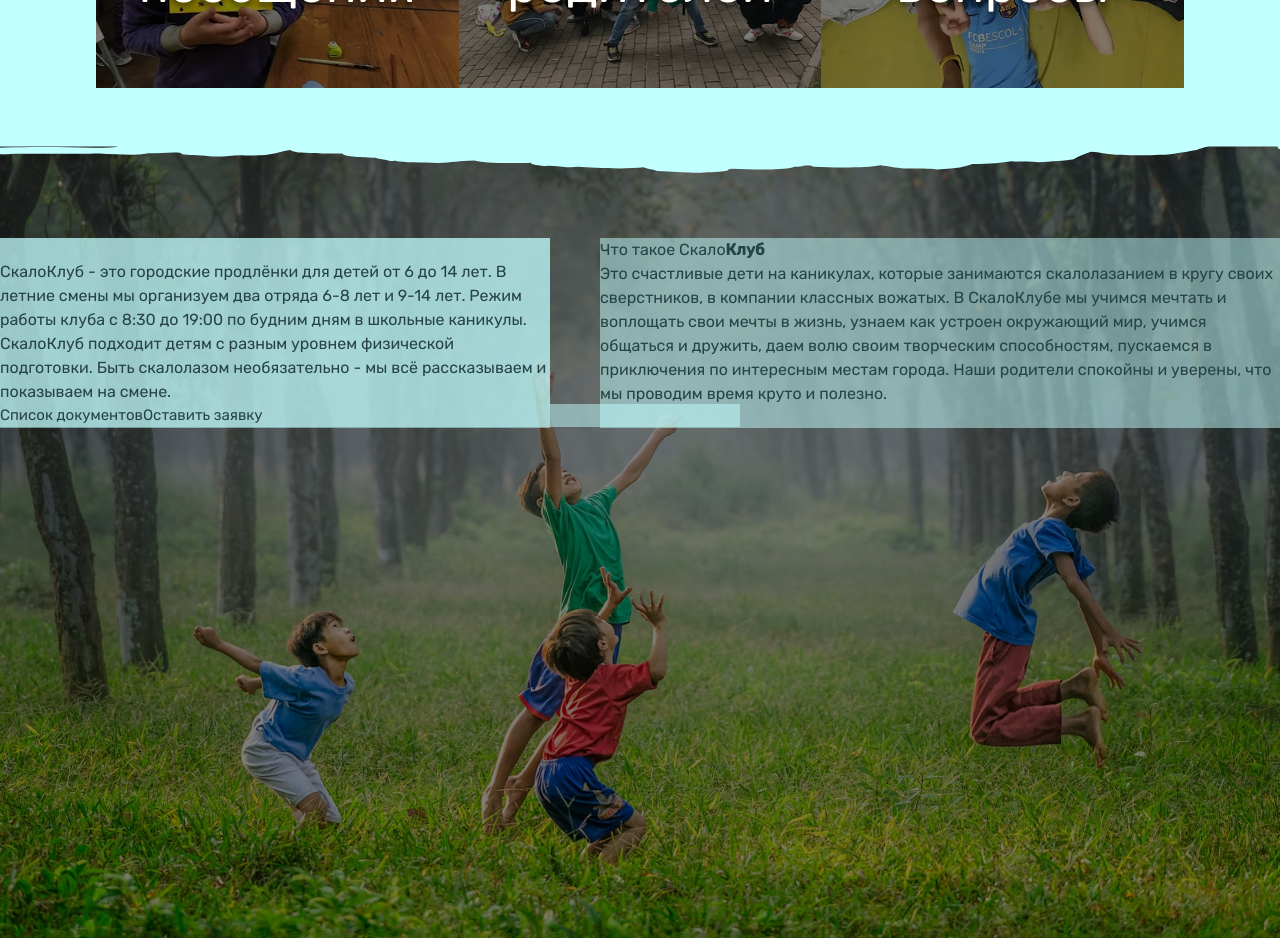
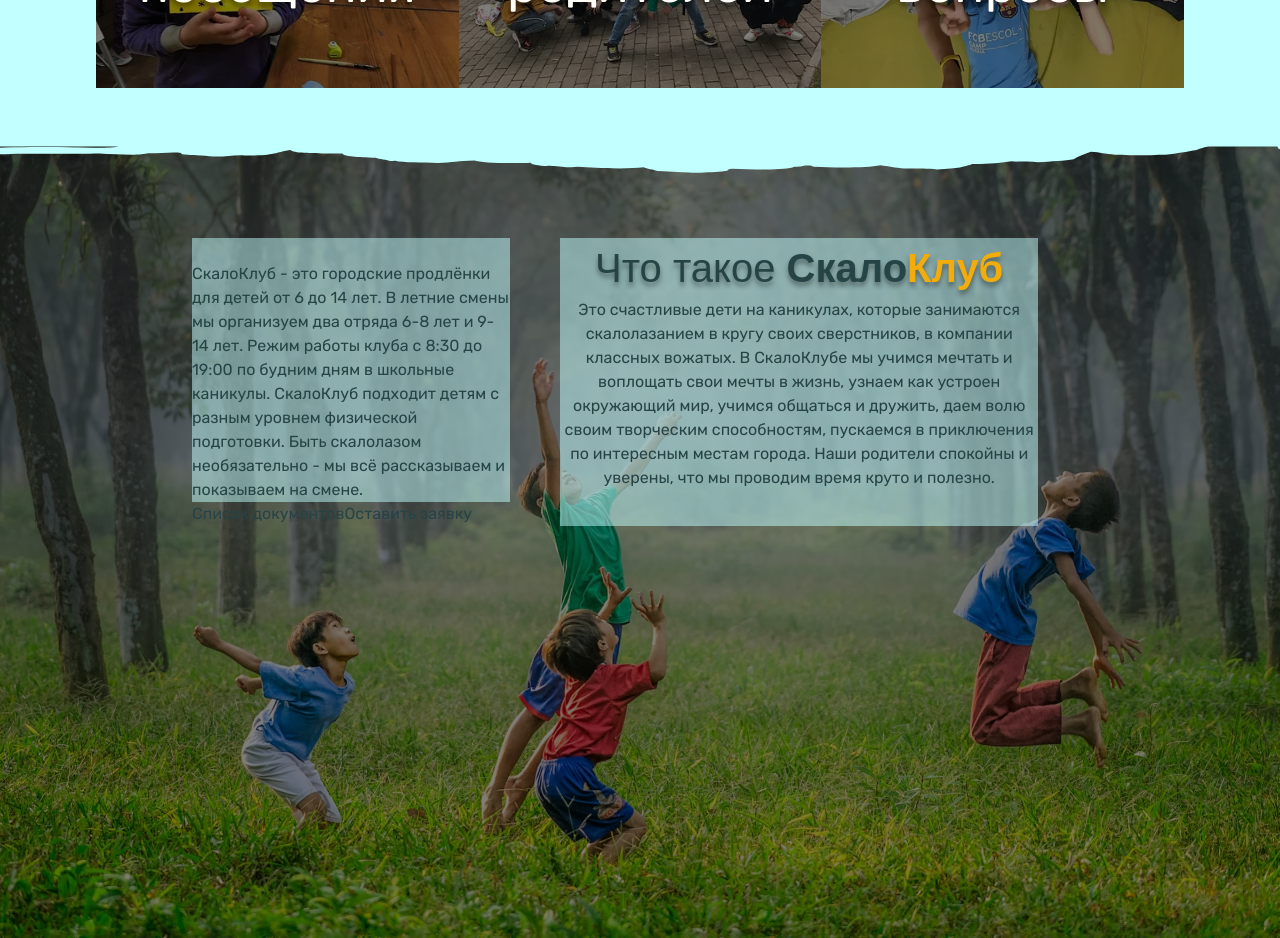
Before and after one commit to ev-climb/skalolager-vue, a Vue app: page / in a window 1280 px wide. Shown: the part 1560-2498 px from the top of the page. Built offline with nearby package versions, Linux system fonts and the light colour scheme.

Commit message:
верстка about

```diff
--- a/src/components/sections/AboutSection.vue
+++ b/src/components/sections/AboutSection.vue
@@ -1,7 +1,7 @@
 <template>
   <section class="about">
     <div class="info">
-      <div>
+      <div class="info-left">
         <div>
           <img src="" alt="" />
           <p>
@@ -16,7 +16,7 @@
           <button>Оставить заявку</button>
         </div>
       </div>
-      <div>
+      <div class="info-right">
         <h2>
           Что такое <span>Скало<b>Клуб</b></span>
         </h2>
@@ -53,6 +53,10 @@
     position: relative;
     overflow: hidden;
     background-attachment: fixed;
+    display: flex;
+    flex-direction: column;
+    align-items: center;
+
     &::before {
       content: '';
       position: absolute;
@@ -64,20 +68,44 @@
       z-index: 0;
     }
     .info {
-      margin-left: 0 auto;
       display: flex;
       margin-top: 100px;
-      div {
+      width: 70%;
+      .info-left {
+        color: rgb(38, 67, 70);
+        font-size: 15px;
+
+        z-index: 1;
+        width: 40%;
+        margin-right: 50px;
+        div:first-of-type {
+          background-color: #c2ffff81;
+        }
+      }
+      .info-right {
         color: rgb(38, 67, 70);
         font-size: 15px;
         background-color: #c2ffff81;
         z-index: 1;
-        &:first-of-type {
-          width: 550px;
-          margin-right: 50px;
-        }
-        &:last-of-type {
-          width: 740px;
+        width: 60%;
+        margin-right: 50px;
+        text-align: center;
+
+        h2 {
+          font-size: 40px;
+          font-family: 'Rubic-light', sans-serif;
+          text-shadow: rgba(0, 0, 0, 0.4) 0px 4px 5px;
+          span {
+            font-family: 'Rubic', sans-serif;
+            font-size: 40px;
+            font-weight: 600;
+            b {
+              font-family: 'Rubic', sans-serif;
+              font-size: 40px;
+              font-weight: 600;
+              color: #f3ac09;
+            }
+          }
         }
       }
     }
```
